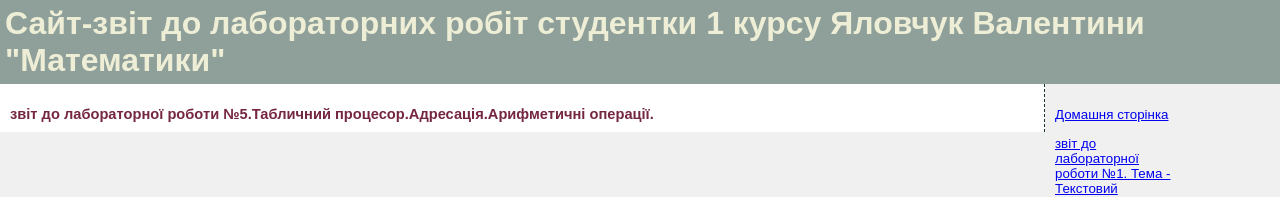
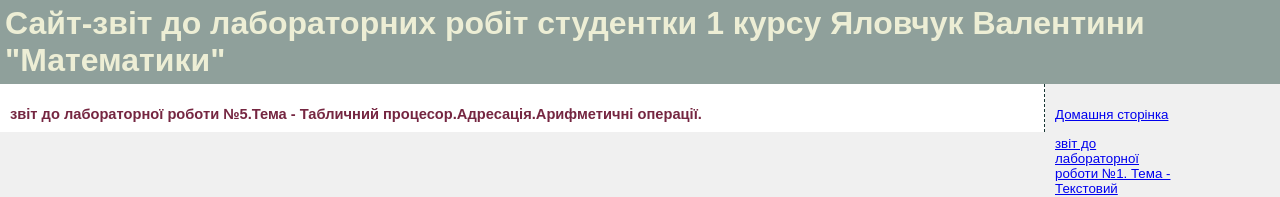
Before and after one commit to Valentyna13/My, a plain HTML site: page lab5.html in a window 1280 px wide. Shown: the top 197 px of the page. Drawn offline with Linux system fonts and the light colour scheme.

Commit message:
Update lab5.html

```diff
--- a/lab5.html
+++ b/lab5.html
@@ -55,7 +55,7 @@
   <div id="container">
    <div id="header">Сайт-звіт до лабораторних робіт студентки 1 курсу Яловчук Валентини "Математики"</div>
    <div id="content">
-    <h2>звіт до лабораторної роботи №5.Табличний процесор.Адресація.Арифметичні операції.</h2>
+    <h2>звіт до лабораторної роботи №5.Тема - Табличний процесор.Адресація.Арифметичні операції.</h2>
    </div>
    <div id="sidebar">
     <p><a href="index.html">Домашня сторінка</a></p>
```
